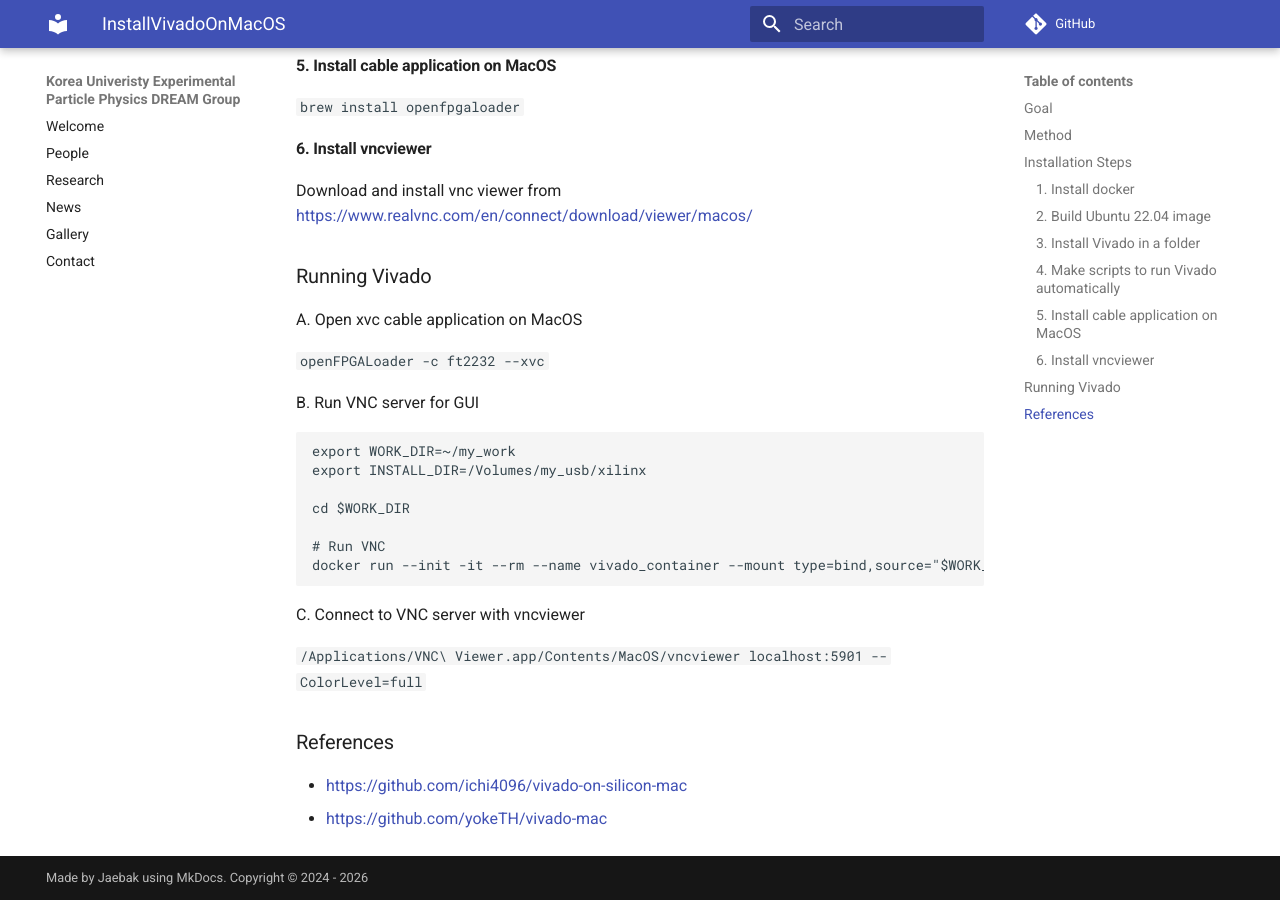
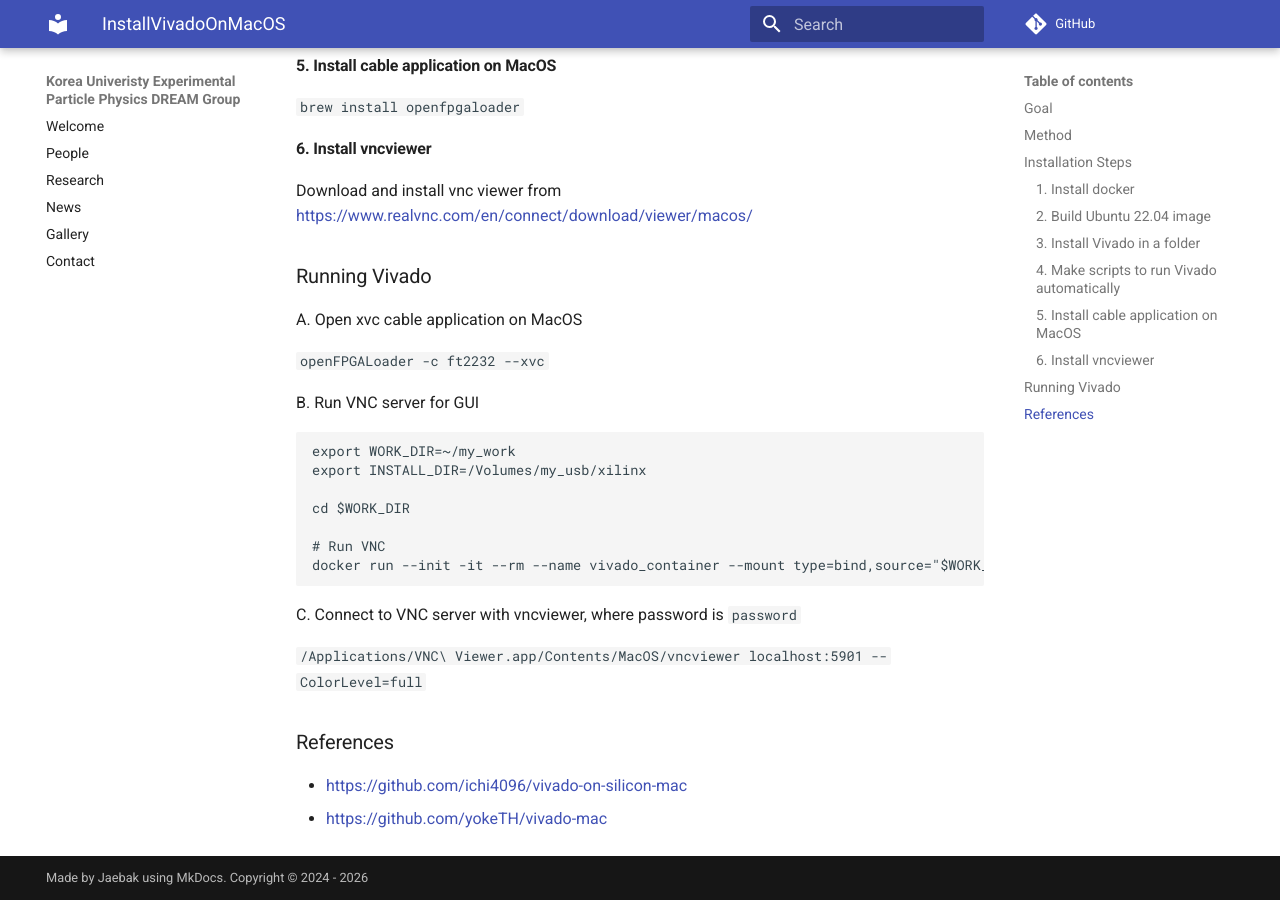
Before and after one commit to jaebak/ku-dream-group, an MkDocs documentation site: the page built from docs/research/InstallVivadoOnMacOS.md, in a window 1280 px wide and 900 px high, scrolled down 5171 px. Built offline with MkDocs 1.6.1 and Material for MkDocs 9.7.7, drawn with Linux system fonts in a browser that asks for light colours; comment, search, counter and statistics services are not loaded.

Commit message:
Added info

````diff
--- a/docs/research/InstallVivadoOnMacOS.md
+++ b/docs/research/InstallVivadoOnMacOS.md
@@ -264,7 +264,7 @@
 docker run --init -it --rm --name vivado_container --mount type=bind,source="$WORK_DIR",target="/home/user" --mount type=bind,source="$INSTALL_DIR",target="/opt" -p 127.0.0.1:5901:5901 --platform linux/amd64 x64-linux sudo -H -u user vncserver -DisconnectClients -NeverShared -nocursor -geometry 1920x1080 -SecurityTypes VncAuth -PasswordFile /vncpasswd -localhost no -verbose -fg -RawKeyboard -RemapKeys "0xffe9->0xff7e,0xffe7->0xff7e" -- LXDE
 ```
 
-C. Connect to VNC server with vncviewer
+C. Connect to VNC server with vncviewer, where password is `password`
 
 `/Applications/VNC\ Viewer.app/Contents/MacOS/vncviewer localhost:5901 --ColorLevel=full`
 
````
